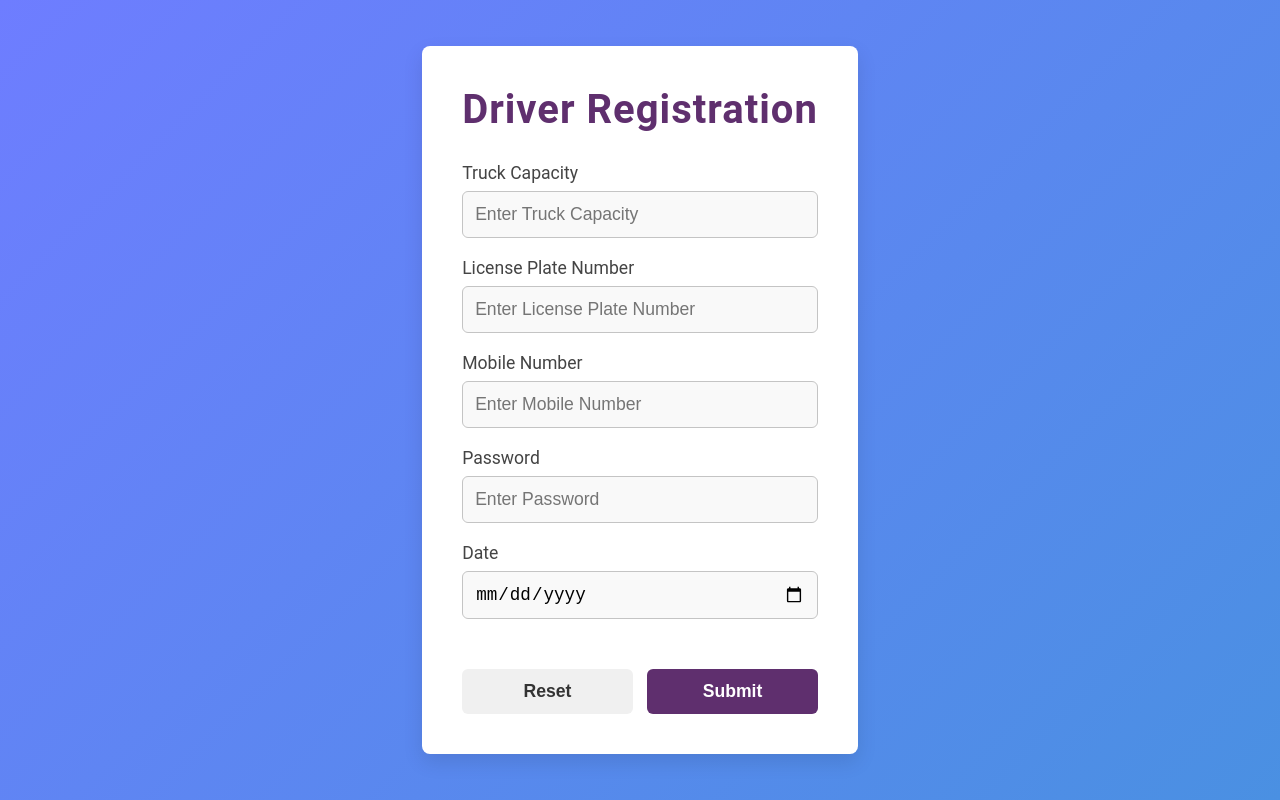
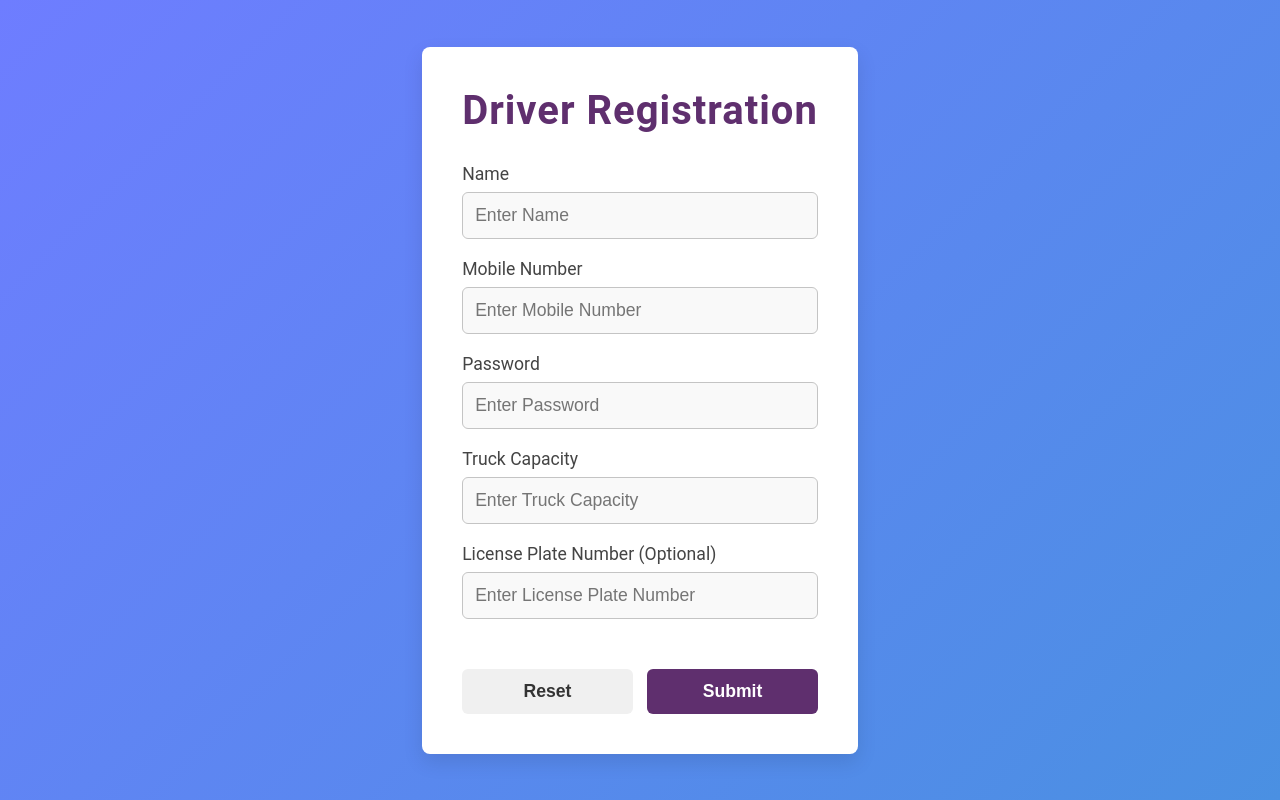
Before and after one commit to hvrshchaudhary/truck-dost, a React (Create React App) app in the folder frontend/: page /signup/driver in a window 1280 px wide. Built offline with nearby package versions, Linux system fonts and the light colour scheme.

Commit message:
Form created Signup

```diff
--- a/frontend/src/pages/Form.js
+++ b/frontend/src/pages/Form.js
@@ -1,19 +1,24 @@
-import React, { useState } from "react";
-import "./Form.css";
+import React, { useState } from 'react';
+import './Form.css';
 
-function Form({ type, apiUrl }) {
+function Form({ type }) {
   const [formData, setFormData] = useState({
-    companyName: "",
-    address: "",
-    gstNumber: "",
-    mobileNumber: "",
-    password: "",
-    truckCapacity: "",
-    licensePlateNumber: "",
-    date: "",
+    name: '',
+    mobileNumber: '',
+    password: '',
+    truckCapacity: '',
+    licensePlateNumber: '',
+    companyName: '', // For Manufacturer
+    address: '', // For Manufacturer
+    gstNumber: '', // For Manufacturer (Optional)
   });
 
-  const [responseMessage, setResponseMessage] = useState("");
+  const [responseMessage, setResponseMessage] = useState('');
+  const [errors, setErrors] = useState([]);
+
+  const apiUrl = type === 'Driver'
+    ? 'http://localhost:5001/api/truckDriver/register'
+    : 'http://localhost:5001/api/manufacturer/register';
 
   const handleChange = (e) => {
     setFormData({
@@ -22,28 +27,59 @@ function Form({ type, apiUrl }) {
     });
   };
 
+  const handleReset = () => {
+    setFormData({
+      name: '',
+      mobileNumber: '',
+      password: '',
+      truckCapacity: '',
+      licensePlateNumber: '',
+      companyName: '',
+      address: '',
+      gstNumber: '',
+    });
+    setResponseMessage('');
+    setErrors([]);
+  };
+
   const handleSubmit = async (e) => {
     e.preventDefault();
+    setResponseMessage('Submitting...');
+    setErrors([]);
+
+    // Remove irrelevant fields based on type
+    const dataToSend = { ...formData };
+    if (type === 'Driver') {
+      delete dataToSend.companyName;
+      delete dataToSend.address;
+      delete dataToSend.gstNumber;
+    } else if (type === 'Manufacturer') {
+      delete dataToSend.truckCapacity;
+      delete dataToSend.licensePlateNumber;
+    }
 
     try {
       const response = await fetch(apiUrl, {
-        method: "POST",
+        method: 'POST',
         headers: {
-          "Content-Type": "application/json",
+          'Content-Type': 'application/json',
         },
-        body: JSON.stringify(formData),
+        body: JSON.stringify(dataToSend),
       });
 
       const data = await response.json();
 
       if (data.errors) {
-        setResponseMessage(data.errors.map((error) => error.msg).join(", "));
+        setErrors(data.errors.map((error) => error.msg));
+        setResponseMessage('Failed to register. Please fix the errors.');
       } else if (data.token) {
-        setResponseMessage("Registration successful!");
+        setResponseMessage('Registration successful!');
+      } else {
+        setResponseMessage('Unexpected response. Please try again.');
       }
     } catch (error) {
-      console.error("Error:", error);
-      setResponseMessage("An error occurred while submitting the form.");
+      console.error('Error:', error);
+      setResponseMessage('An error occurred while submitting the form.');
     }
   };
 
@@ -51,8 +87,72 @@ function Form({ type, apiUrl }) {
     <div className="container">
       <h1 className="form-title">{type} Registration</h1>
       <form className="styled-form" onSubmit={handleSubmit}>
-        {/* Conditional rendering for Manufacturer and Driver fields */}
-        {type === "Manufacturer" && (
+        {type === 'Driver' && (
+          <>
+            <div className="form-group">
+              <label htmlFor="name">Name</label>
+              <input
+                type="text"
+                id="name"
+                name="name"
+                placeholder="Enter Name"
+                value={formData.name}
+                onChange={handleChange}
+                required
+              />
+            </div>
+            <div className="form-group">
+              <label htmlFor="mobileNumber">Mobile Number</label>
+              <input
+                type="text"
+                id="mobileNumber"
+                name="mobileNumber"
+                placeholder="Enter Mobile Number"
+                value={formData.mobileNumber}
+                onChange={handleChange}
+                required
+                pattern="^\d{10}$"
+              />
+            </div>
+            <div className="form-group">
+              <label htmlFor="password">Password</label>
+              <input
+                type="password"
+                id="password"
+                name="password"
+                placeholder="Enter Password"
+                value={formData.password}
+                onChange={handleChange}
+                required
+              />
+            </div>
+            <div className="form-group">
+              <label htmlFor="truckCapacity">Truck Capacity</label>
+              <input
+                type="text"
+                id="truckCapacity"
+                name="truckCapacity"
+                placeholder="Enter Truck Capacity"
+                value={formData.truckCapacity}
+                onChange={handleChange}
+                required
+              />
+            </div>
+            <div className="form-group">
+              <label htmlFor="licensePlateNumber">License Plate Number (Optional)</label>
+              <input
+                type="text"
+                id="licensePlateNumber"
+                name="licensePlateNumber"
+                placeholder="Enter License Plate Number"
+                value={formData.licensePlateNumber}
+                onChange={handleChange}
+              />
+            </div>
+          </>
+        )}
+
+        {type === 'Manufacturer' && (
           <>
             <div className="form-group">
               <label htmlFor="companyName">Company Name</label>
@@ -89,38 +189,6 @@ function Form({ type, apiUrl }) {
                 onChange={handleChange}
               />
             </div>
-          </>
-        )}
-
-        {type === "Driver" && (
-          <>
-            <div className="form-group">
-              <label htmlFor="truckCapacity">Truck Capacity</label>
-              <input
-                type="text"
-                id="truckCapacity"
-                name="truckCapacity"
-                placeholder="Enter Truck Capacity"
-                value={formData.truckCapacity}
-                onChange={handleChange}
-                required
-              />
-            </div>
-            <div className="form-group">
-              <label htmlFor="licensePlateNumber">License Plate Number</label>
-              <input
-                type="text"
-                id="licensePlateNumber"
-                name="licensePlateNumber"
-                placeholder="Enter License Plate Number"
-                value={formData.licensePlateNumber}
-                onChange={handleChange}
-              />
-            </div>
-          </>
-        )}
-
-        {/* Common fields for both Manufacturer and Driver */}
             <div className="form-group">
               <label htmlFor="mobileNumber">Mobile Number</label>
               <input
@@ -134,7 +202,6 @@ function Form({ type, apiUrl }) {
                 pattern="^\d{10}$"
               />
             </div>
-
             <div className="form-group">
               <label htmlFor="password">Password</label>
               <input
@@ -147,22 +214,11 @@ function Form({ type, apiUrl }) {
                 required
               />
             </div>
+          </>
+        )}
 
-        <div className="form-group">
-          <label htmlFor="date">Date</label>
-          <input
-            type="date"
-            id="date"
-            name="date"
-            value={formData.date}
-            onChange={handleChange}
-            required
-          />
-        </div>
-
-        {/* Submit Button */}
         <div className="form-buttons">
-          <button type="reset" className="reset-btn">
+          <button type="reset" className="reset-btn" onClick={handleReset}>
             Reset
           </button>
           <button type="submit" className="submit-btn">
@@ -171,8 +227,14 @@ function Form({ type, apiUrl }) {
         </div>
       </form>
 
-      {/* Display response message */}
-      {responseMessage && <p className="error-message">{responseMessage}</p>}
+      {responseMessage && <p className="response-message">{responseMessage}</p>}
+      {errors.length > 0 && (
+        <ul className="error-messages">
+          {errors.map((error, index) => (
+            <li key={index} className="error-item">{error}</li>
+          ))}
+        </ul>
+      )}
     </div>
   );
 }
```
Lines whose indentation alone changed are shown as unchanged.
